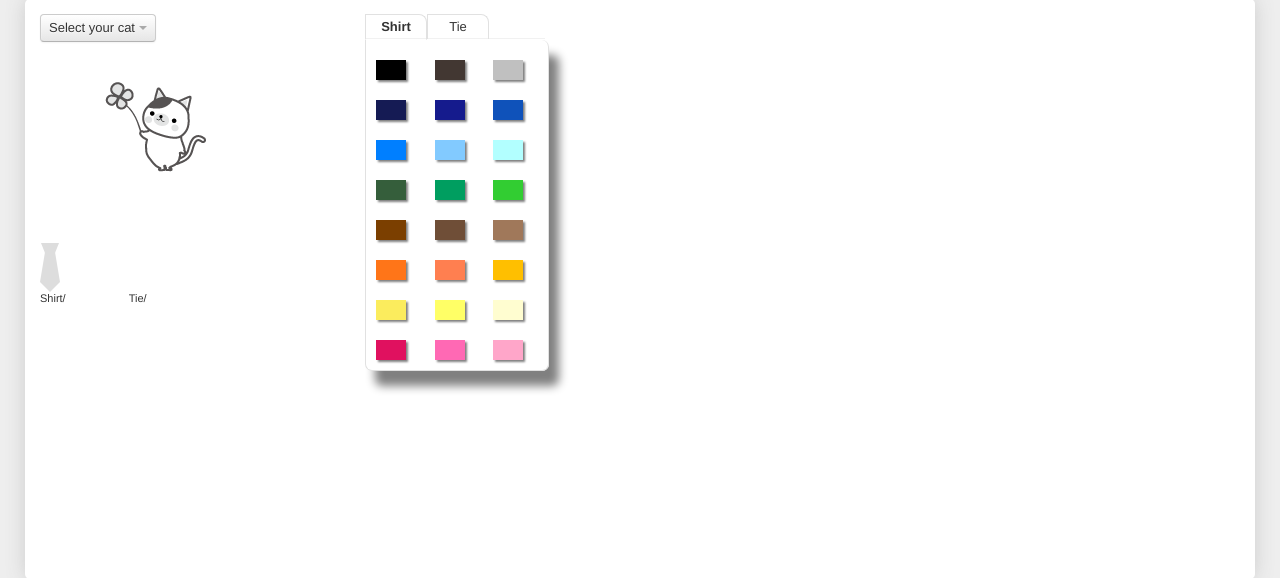
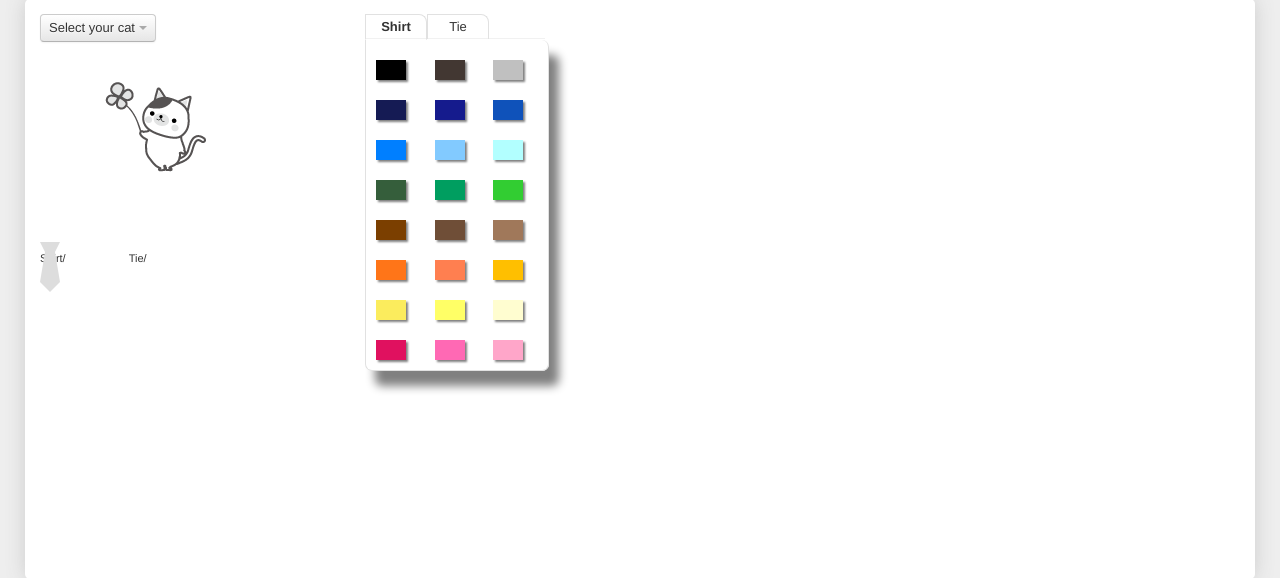
Before and after one commit to ShulliDrake/cattiecolor-jqm, a Django app: page /neko/ in a window 1280 px wide. Shown: the part 55-633 px from the top of the page. Run offline with Django 3.2, Linux system fonts and the light colour scheme; some libraries are stand-ins or nearby versions.

Commit message:
Update DOM for tie shape

```diff
--- a/mysite/neko/static/css/home.css
+++ b/mysite/neko/static/css/home.css
@@ -36,9 +36,11 @@ header {}
 #catphoto .cat4 { background:url('/static/images/cat4.gif') no-repeat center; }
 
 /* Tie Shape */
-#tie_block:before { position:absolute; width:10px; content:''; top:1px; left:-4px; border-width:10px 4px 0 4px; border-color:#ddd transparent transparent transparent; border-style:solid; }
-#tie_block { position:relative; width:10px; height:10px; border-width:0 5px 30px 5px; border-color:transparent transparent #ddd transparent; border-style:solid; }
-#tie_block:after { position:absolute; content:''; top:40px; left:-5px; border-width:10px 10px 0 10px; border-color:#ddd transparent transparent transparent; border-style:solid; }
+#tie_block { position:relative; }
+#tie_block span { position:absolute; border-style:solid; }
+#tie_block .tie_top { width:10px; border-width:10px 5px 0 5px; border-color:#ddd transparent transparent transparent; }
+#tie_block .tie_center { width:10px; height:10px; border-width:0 5px 30px 5px; border-color:transparent transparent #ddd transparent; }
+#tie_block .tie_bottom { top:40px; border-width:10px 10px 0 10px; border-color:#ddd transparent transparent transparent; }
 
 /* Color Labels */
 .cat .color_label { font-size:11px; }
--- a/mysite/neko/templates/home.html
+++ b/mysite/neko/templates/home.html
@@ -25,7 +25,11 @@
       <span class="shirt cat1"></span>
       <span class="tie"></span>
     </div>
-    <div id="tie_block"></div>
+    <div id="tie_block">
+      <span class="tie_top"></span>
+      <span class="tie_center"></span>
+      <span class="tie_bottom"></span>
+    </div>
     <div class="color_label">Shirt/<span class="shirt"></span>&nbsp;Tie/<span class="tie"></span>
     </div>
   </section>
```
